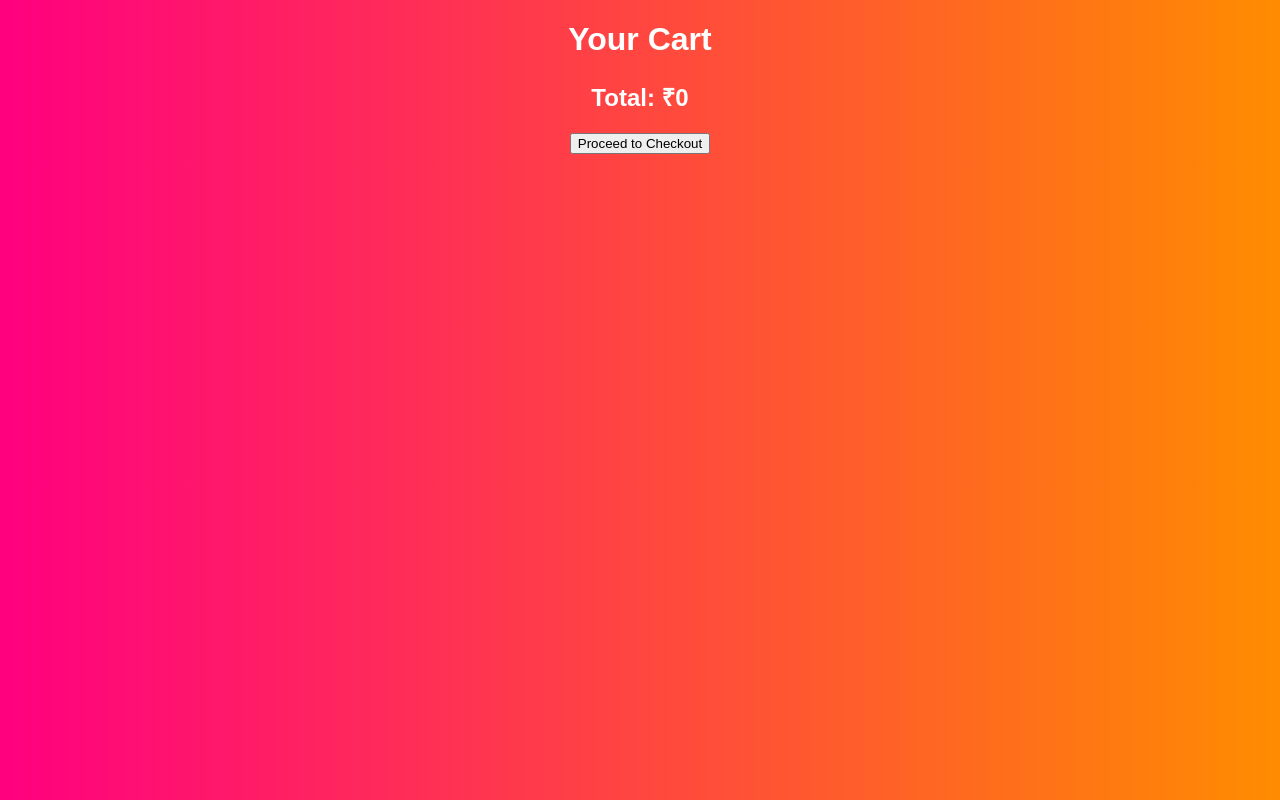
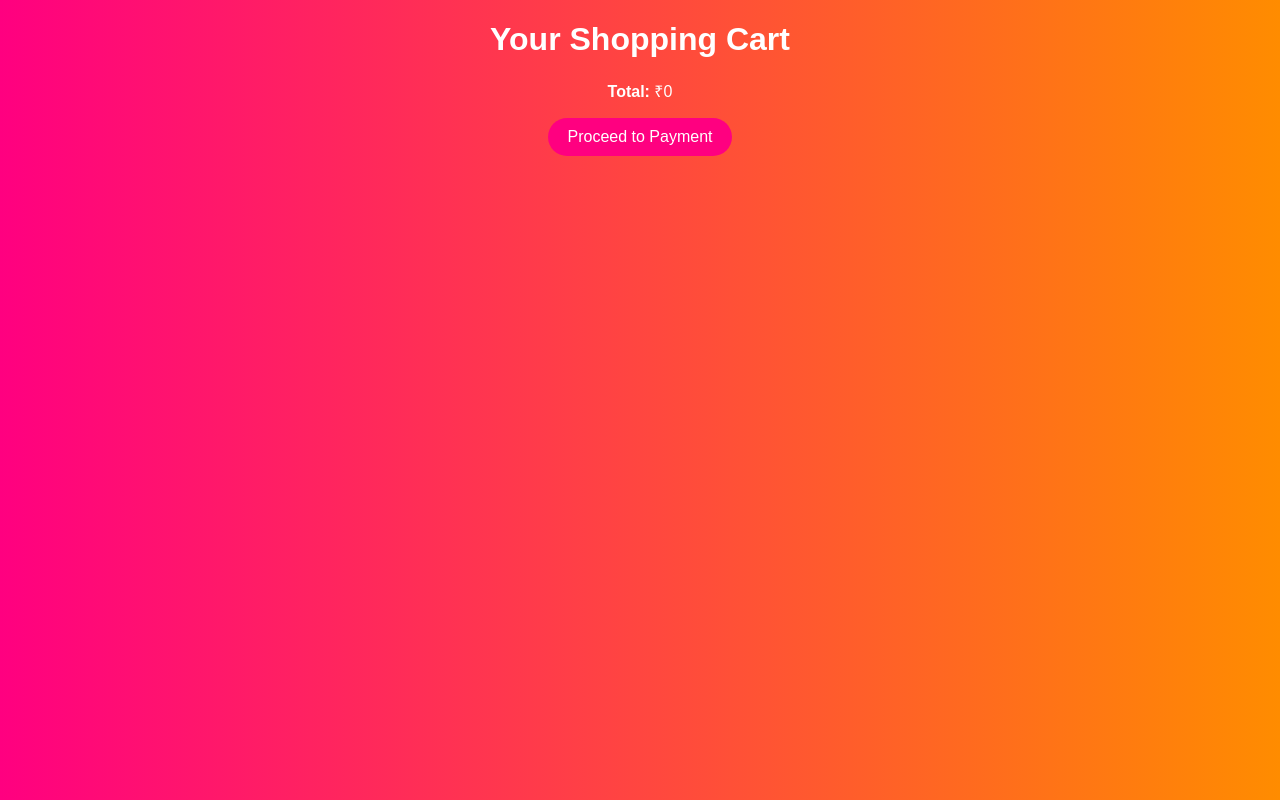
Before and after one commit to Gudday888/womens-safety-store, a plain HTML site: page cart.html in a window 1280 px wide. Drawn offline with Linux system fonts and the light colour scheme.

Commit message:
Update cart.html

```diff
--- a/cart.html
+++ b/cart.html
@@ -3,15 +3,38 @@
 <head>
     <meta charset="UTF-8">
     <meta name="viewport" content="width=device-width, initial-scale=1.0">
-    <title>Shopping Cart</title>
+    <title>Shopping Cart - Women's Safety</title>
     <link rel="stylesheet" href="styles.css">
 </head>
 <body>
-    <h1>Your Cart</h1>
+    <h1>Your Shopping Cart</h1>
+
     <div id="cart-items"></div>
-    <h2>Total: ₹<span id="total-price">0</span></h2>
-    <button id="checkout">Proceed to Checkout</button>
+    <p><strong>Total:</strong> ₹<span id="total-price">0</span></p>
 
-    <script src="script.js"></script>
+    <a href="payment.html" class="btn" onclick="saveTotal()">Proceed to Payment</a>
+
+    <script>
+        function saveTotal() {
+            const total = document.getElementById("total-price").textContent;
+            localStorage.setItem("totalAmount", total);
+        }
+
+        function loadCart() {
+            let cart = JSON.parse(localStorage.getItem("cart")) || [];
+            let cartItems = document.getElementById("cart-items");
+            let totalPrice = 0;
+
+            cartItems.innerHTML = "";
+            cart.forEach(item => {
+                totalPrice += item.price;
+                cartItems.innerHTML += `<p>${item.name} - ₹${item.price}</p>`;
+            });
+
+            document.getElementById("total-price").textContent = totalPrice;
+        }
+
+        document.addEventListener("DOMContentLoaded", loadCart);
+    </script>
 </body>
 </html>
```
